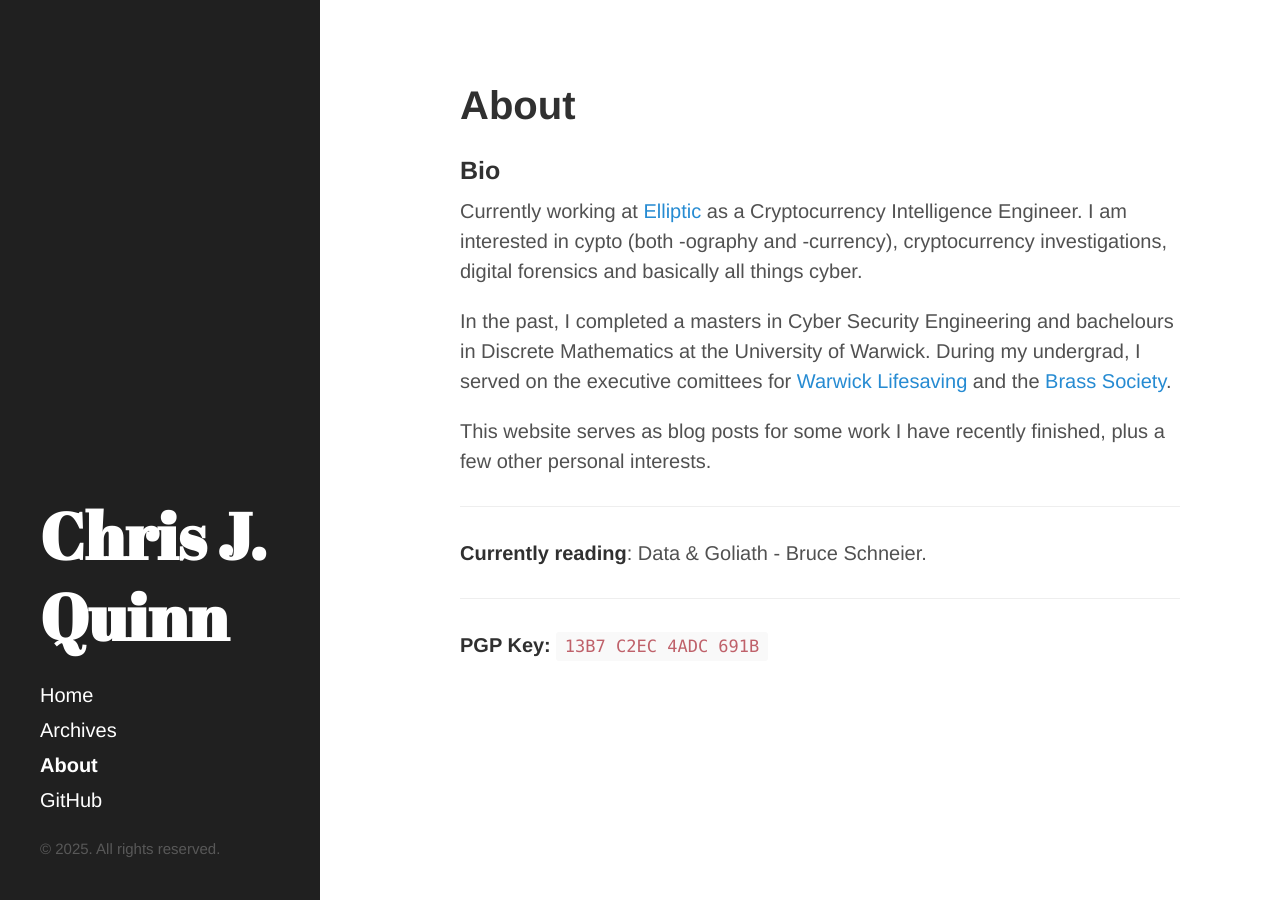
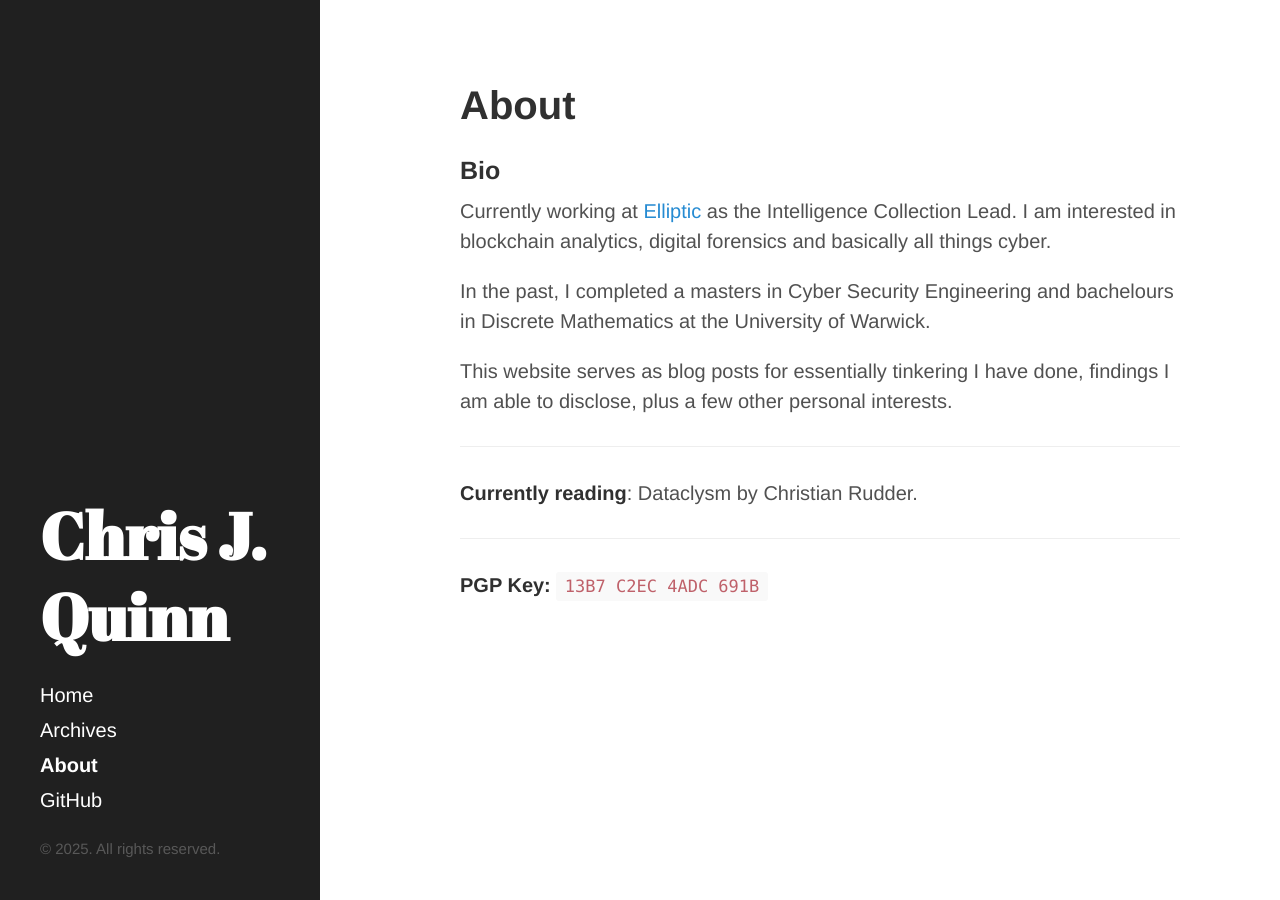
Before and after one commit to chrisjquinn/chrisjquinn.github.io, a Jekyll site: the page built from about.md, in a window 1280 px wide. Built offline with Jekyll 4.4.1, drawn with Linux system fonts in a browser that asks for light colours.

Commit message:
refresh dec 2025

```diff
--- a/about.md
+++ b/about.md
@@ -7,16 +7,16 @@ permalink: /about/
 
 ## Bio
 
-Currently working at <a href="https://www.elliptic.co" target="_blank">Elliptic</a> as a Cryptocurrency Intelligence Engineer. I am interested in cypto (both -ography and -currency), cryptocurrency investigations, digital forensics and basically all things cyber.
+Currently working at <a href="https://www.elliptic.co" target="_blank">Elliptic</a> as the Intelligence Collection Lead. I am interested in blockchain analytics, digital forensics and basically all things cyber.
 
-In the past, I completed a masters in Cyber Security Engineering and bachelours in Discrete Mathematics at the University of Warwick. During my undergrad, I served on the executive comittees for <a href="https://www.warwicklifesaving.co.uk" target="_blank">Warwick Lifesaving</a> and the <a href="https://www.brasssoc.com" target="_blank">Brass Society</a>.
+In the past, I completed a masters in Cyber Security Engineering and bachelours in Discrete Mathematics at the University of Warwick.
 
 
-This website serves as blog posts for some work I have recently finished, plus a few other personal interests.
+This website serves as blog posts for essentially tinkering I have done, findings I am able to disclose, plus a few other personal interests.
 
 ------
 
-**Currently reading**: Data & Goliath - Bruce Schneier.
+**Currently reading**: Dataclysm by Christian Rudder.
 
 ------
 
```
Also changed, not shown: Gemfile.lock, README.md, 1 other file.
